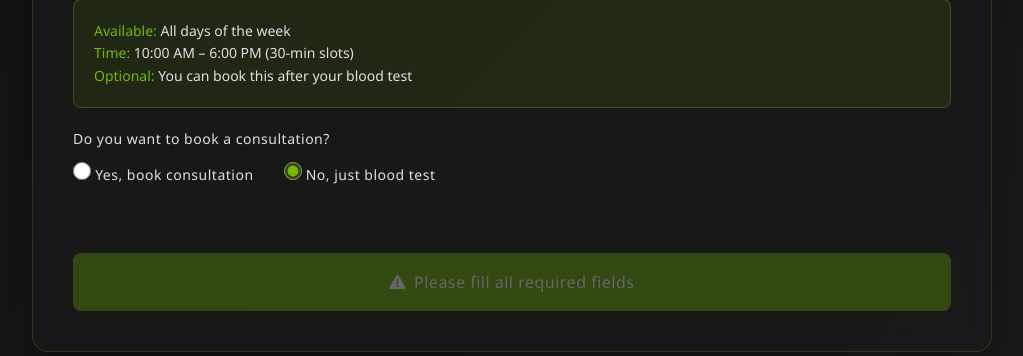
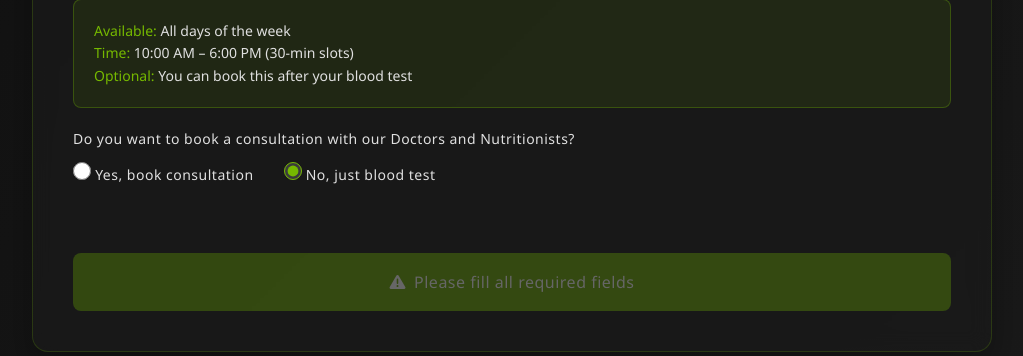
Before and after one commit to pxxthik/supershyft-nvidia, a Flask app: page / in a window 1280 px wide. Shown: the part 1784-2140 px from the top of the page, without its empty margins (128-1151 px from the left). Run offline with Flask 3, Linux system fonts and the light colour scheme.

Commit message:
update: copywright improvement

```diff
--- a/templates/index.html
+++ b/templates/index.html
@@ -133,7 +133,7 @@
             </div>
 
             <div class="form-group">
-                <label>Do you want to book a consultation?</label>
+                <label>Do you want to book a consultation with our Doctors and Nutritionists?</label>
                 <div class="radio-group">
                     <label class="radio-option">
                         <input type="radio" name="want_consultation" value="yes"> Yes, book consultation
```
